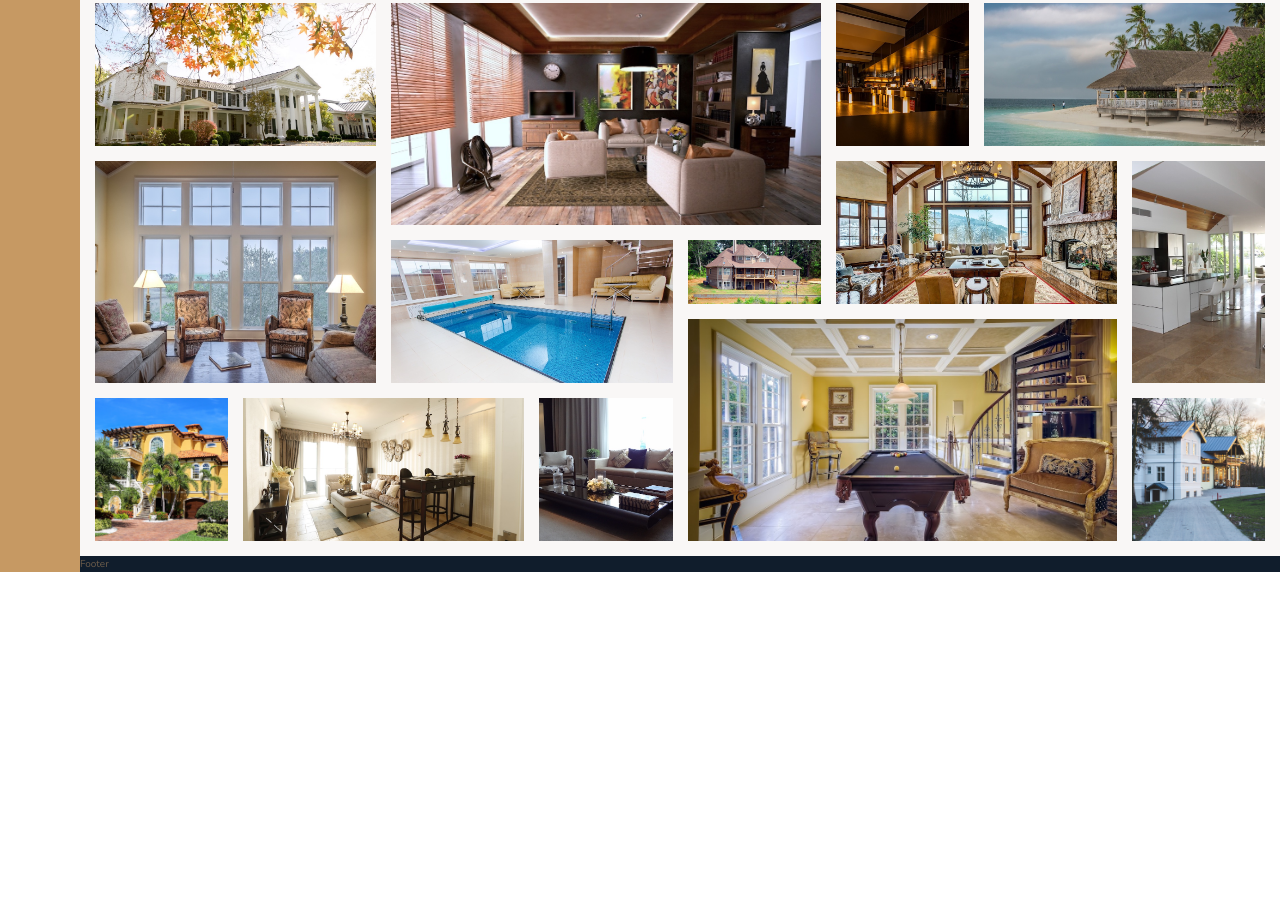
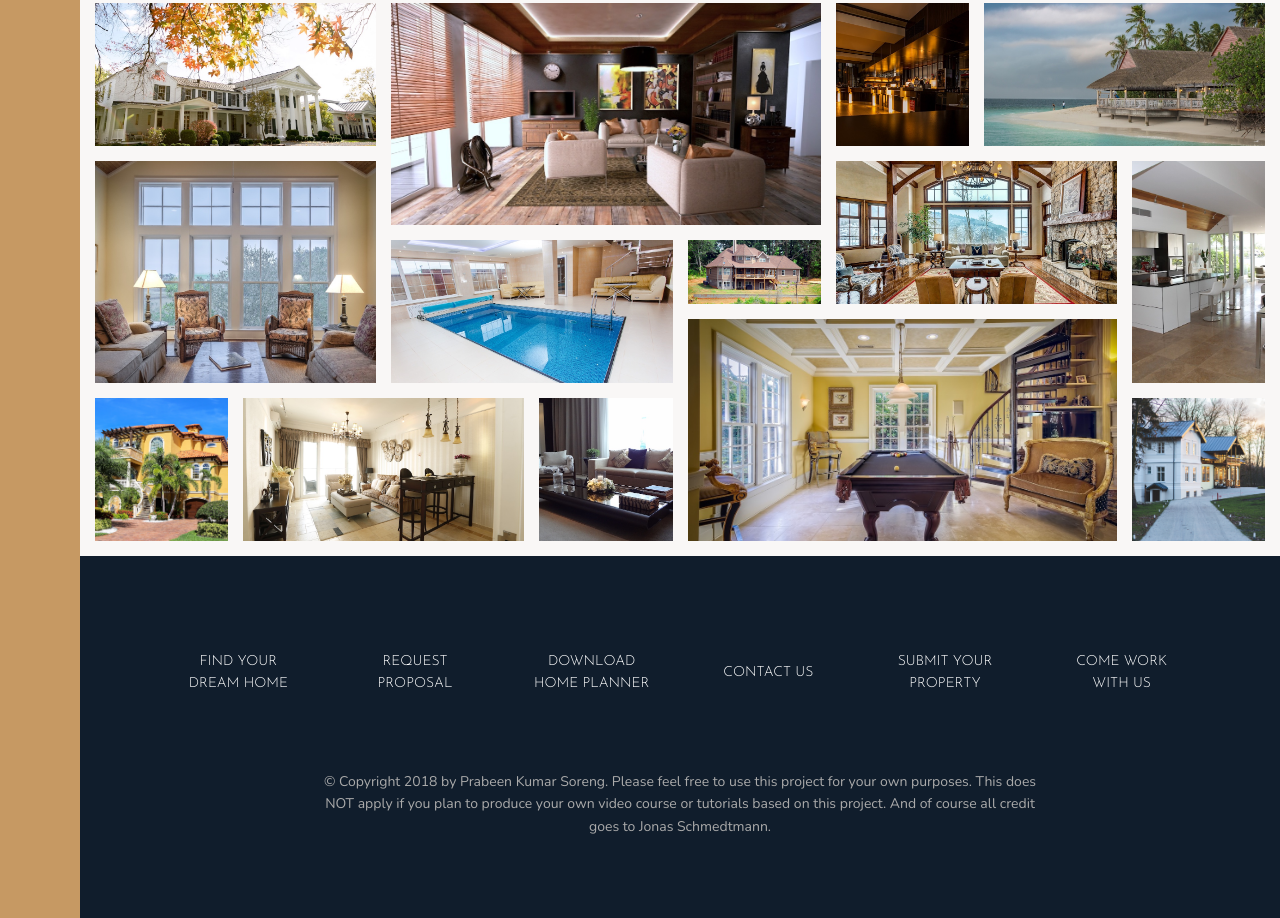
Before and after one commit to PrabeenSoreng/nexter-project, a website: page index.html in a window 1280 px wide. Shown: the part 3102-4020 px from the top of the page. Before the commit the page ends 3674 px from the top, so only its background shows below. Drawn offline with nearby package versions, Linux system fonts and the light colour scheme.

Commit message:
footer added

```diff
--- a/index.html
+++ b/index.html
@@ -332,7 +332,17 @@
         </figure>
     </section>
     <footer class="footer">
-        Footer
+        <ul class="nav">
+            <li class="nav__item"><a href="#" class="nav__link">Find your dream home</a></li>
+            <li class="nav__item"><a href="#" class="nav__link">Request proposal</a></li>
+            <li class="nav__item"><a href="#" class="nav__link">Download home planner</a></li>
+            <li class="nav__item"><a href="#" class="nav__link">Contact us</a></li>
+            <li class="nav__item"><a href="#" class="nav__link">Submit your property</a></li>
+            <li class="nav__item"><a href="#" class="nav__link">Come work with us</a></li>
+        </ul>
+        <p class="copyright">
+            &copy; Copyright 2018 by Prabeen Kumar Soreng. Please feel free to use this project for your own purposes. This does NOT apply if you plan to produce your own video course or tutorials based on this project. And of course all credit goes to Jonas Schmedtmann.
+        </p>
     </footer>
 </body>
 
--- a/sass/_footer.scss
+++ b/sass/_footer.scss
@@ -1,4 +1,40 @@
 .footer {
     background: $color-secondary;
     grid-column: full-start/ful-end;
+    padding: 8rem;
 }
+
+.nav {
+    list-style: none;
+    display: grid;
+    grid-template-columns: repeat(auto-fit, minmax(15rem, 1fr));
+    grid-gap: 2rem;
+    align-items: center;
+    &__link:link,
+    &__link:visited {
+        font-size: 1.4rem;
+        color: #fff;
+        text-decoration: none;
+        font-family: $font-display;
+        text-transform: uppercase;
+        text-align: center;
+        padding: 1.5rem;
+        display: block;
+        transition: all .2s;
+    }
+    &__link:hover,
+    &__link:active {
+        background: rgba(#fff, .05);
+        transform: translateY(-3px);
+    }
+}
+
+.copyright {
+    font-size: 1.4rem;
+    color: $color-grey-light-2;
+    margin-top: 6rem;
+    margin-right: auto;
+    margin-left: auto;
+    text-align: center;
+    width: 70%;
+}
```
Also changed, not shown: css/style.css.
